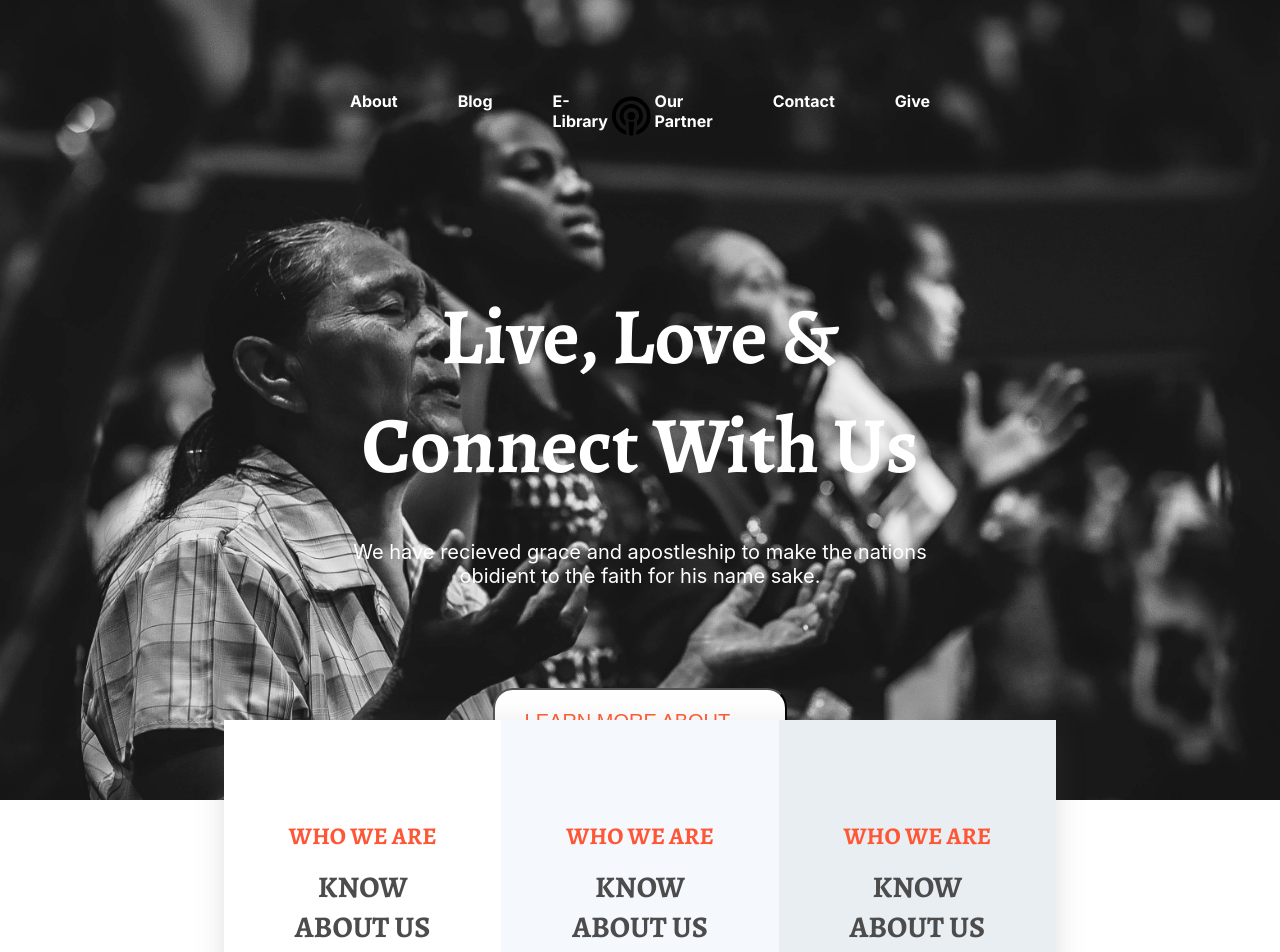
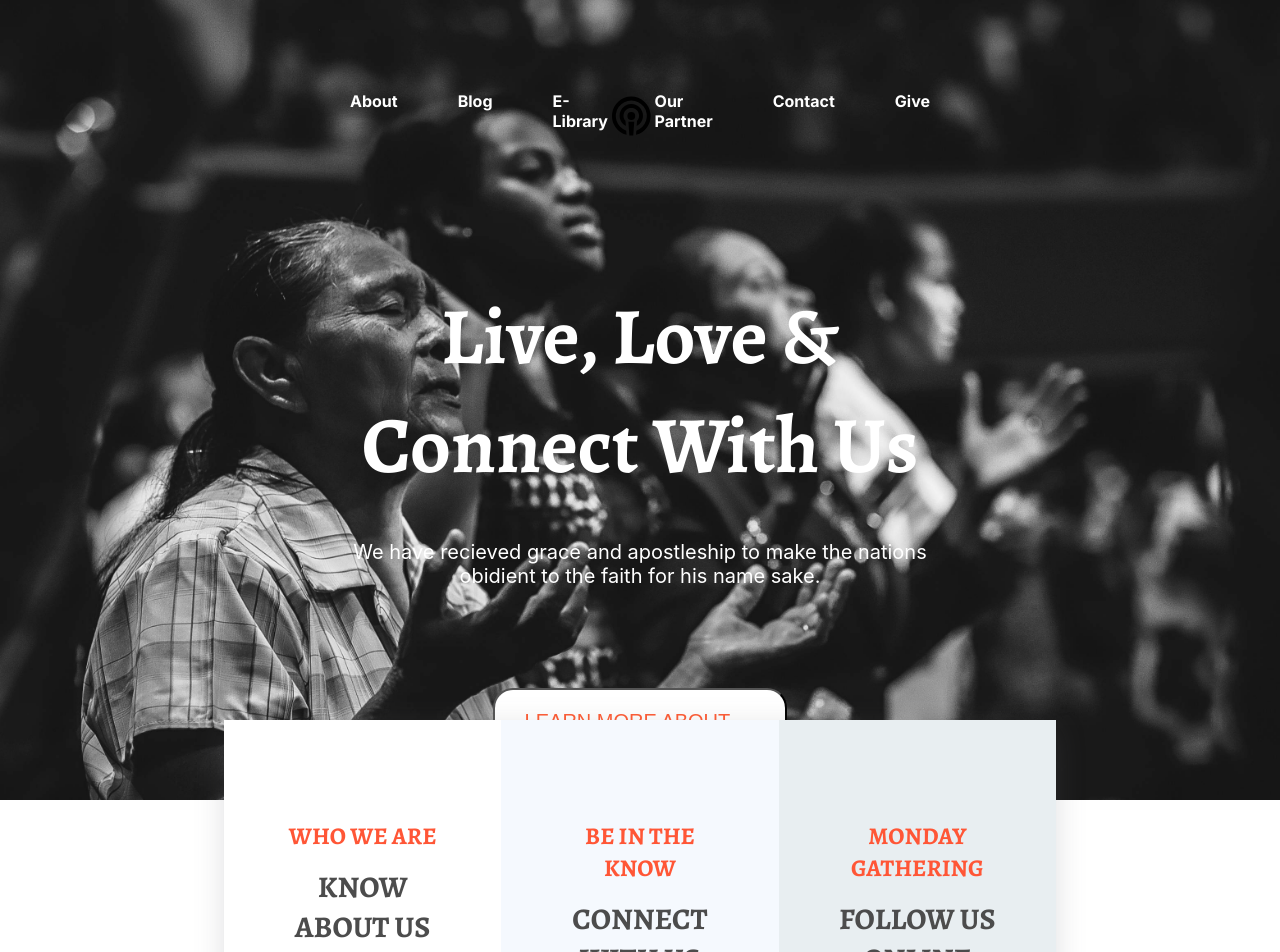
Before and after one commit to Josh-Alhassan/ftf-ministry, a React (Create React App) app: page / in a window 1280 px wide. Shown: the top 952 px of the page. Built offline with nearby package versions, Linux system fonts and the light colour scheme.

Commit message:
modify card content

```diff
--- a/src/components/MoreInfoCard.js
+++ b/src/components/MoreInfoCard.js
@@ -15,18 +15,16 @@ function MoreInfoCard() {
         hoverBackgroundColor="#FDF0EC"
       />
       <Card
-        secondaryHeading="Who we are"
-        primaryHeading="Know about us"
-        paragraph="We Exist to Win, Equip and Deploy (WED) supernatural leaders everywhere
-        taking over every sphere."
+        secondaryHeading="Be in the know"
+        primaryHeading="Connect with us"
+        paragraph="Join our mailing list to get amazing update from faith of the faithful ministries and Pst. David Isah."
         backgroundColor="#F5F9FE"
         hoverBackgroundColor="#F5F9FE"
       />
       <Card
-        secondaryHeading="Who we are"
-        primaryHeading="Know about us"
-        paragraph="We Exist to Win, Equip and Deploy (WED) supernatural leaders everywhere
-        taking over every sphere."
+        secondaryHeading="Monday Gathering"
+        primaryHeading="Follow us online"
+        paragraph="We meet every monday by 4:30pm WAT and Wednesdays by 9PM WAT online. Join us this week."
         backgroundColor="#E8EEF1"
         hoverBackgroundColor="#E0E2F0"
       />
--- a/src/utilities/Card.module.css
+++ b/src/utilities/Card.module.css
@@ -28,4 +28,5 @@
 .cardText {
   font-size: 14px;
   color: #626974;
+  line-height: 1.6;
 }
```
